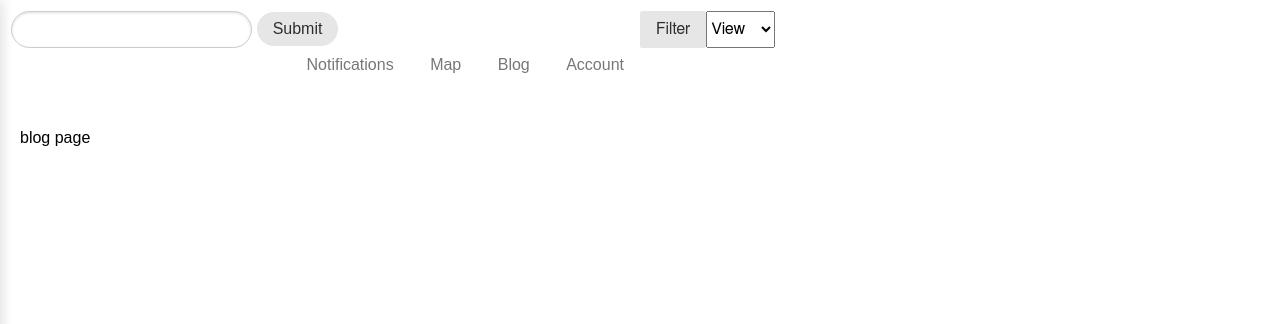
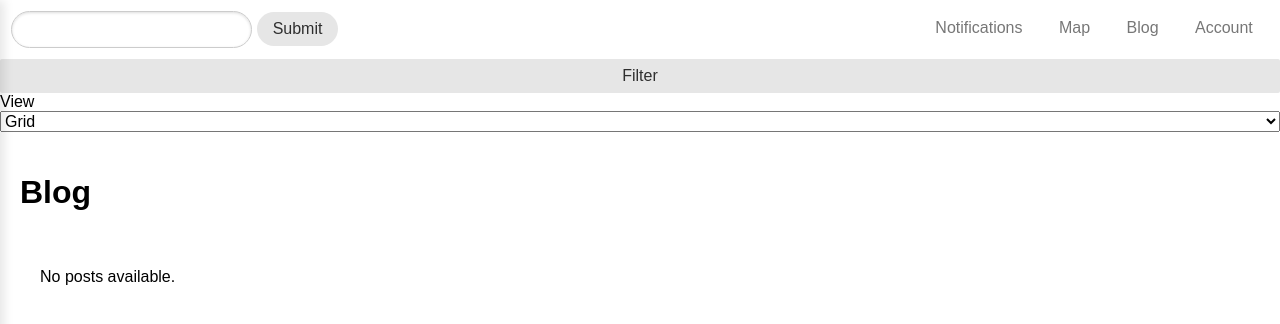
Before and after one commit to CSCI-5117-F26/developing-the-interactive-web-project-1-group-2, a Flask app: page /blog in a window 1280 px wide. Shown: the top 324 px of the page. Run offline with Flask 3, Linux system fonts and the light colour scheme; some libraries are stand-ins or nearby versions.

Commit message:
feature: grid view (kinda) done

```diff
--- a/project1/src/project1/static/css/blog.css
+++ b/project1/src/project1/static/css/blog.css
@@ -40,3 +40,26 @@
 #blog_page.shifted {
     margin-left: 350px;
 }
+
+.post-grid {
+    display: grid;
+    padding: 20px;
+}
+
+.post-card {
+    display: flex;
+    justify-content: center;
+    align-items: center;
+    aspect-ratio: 1 / 1;
+    border-radius: 8px;
+    border-color: black;
+    background-color: #fff;
+    padding: 15px;
+    text-align: center;
+    transition: transform 0.2s ease, box-shadow 0.2s ease;
+}
+
+.post-card:hover {
+    transform: translateY(-2px);
+    box-shadow: 0 4px 8px rgba(0, 0, 0, 0.1);
+}
--- a/project1/src/project1/templates/blog.html
+++ b/project1/src/project1/templates/blog.html
@@ -14,21 +14,18 @@
     </form>
 </div>
 
-<button type="button" id="filterToggleBtn" class="pure-button">Filter</button>
-
-{#<label for="mode">View</label>#}
-
-<select name="mode" id="mode">
-    <option value="view">View</option>
-    <option value="edit">Edit</option>
-    <option value="delete">Delete</option>
-    <option value="create">Create</option>
-</select>
-
 {% endblock %}
 
 
 {% block body %}
+
+<button type="button" id="filterToggleBtn" class="pure-button">Filter</button>
+
+<label for="view">View</label>
+<select name="view" id="view">
+    <option value="grid">Grid</option>
+    <option value="collapsed">Collapsed</option>
+</select>
 
 <div id="filterSidebar" class="sidebar">
     <div class="sidebar-header">
@@ -64,6 +61,21 @@
 </div>
 
 <div id="blog_page">
-    <p>blog page</p>
+    <h1>Blog</h1>
+    <div class="post-grid" id="gridView">
+        {% for post in posts %}
+        <div class="post-card">
+            {{post.post_id}}
+            {{post.title}}
+            {{post.account}}
+            {{post.time}}
+            {{post.description}}
+            {{post.accounts}}
+            {{post.location}}
+        </div>
+        {% else %}
+        <p>No posts available.</p>
+        {% endfor %}
+    </div>
 </div>
 {% endblock %}
```
